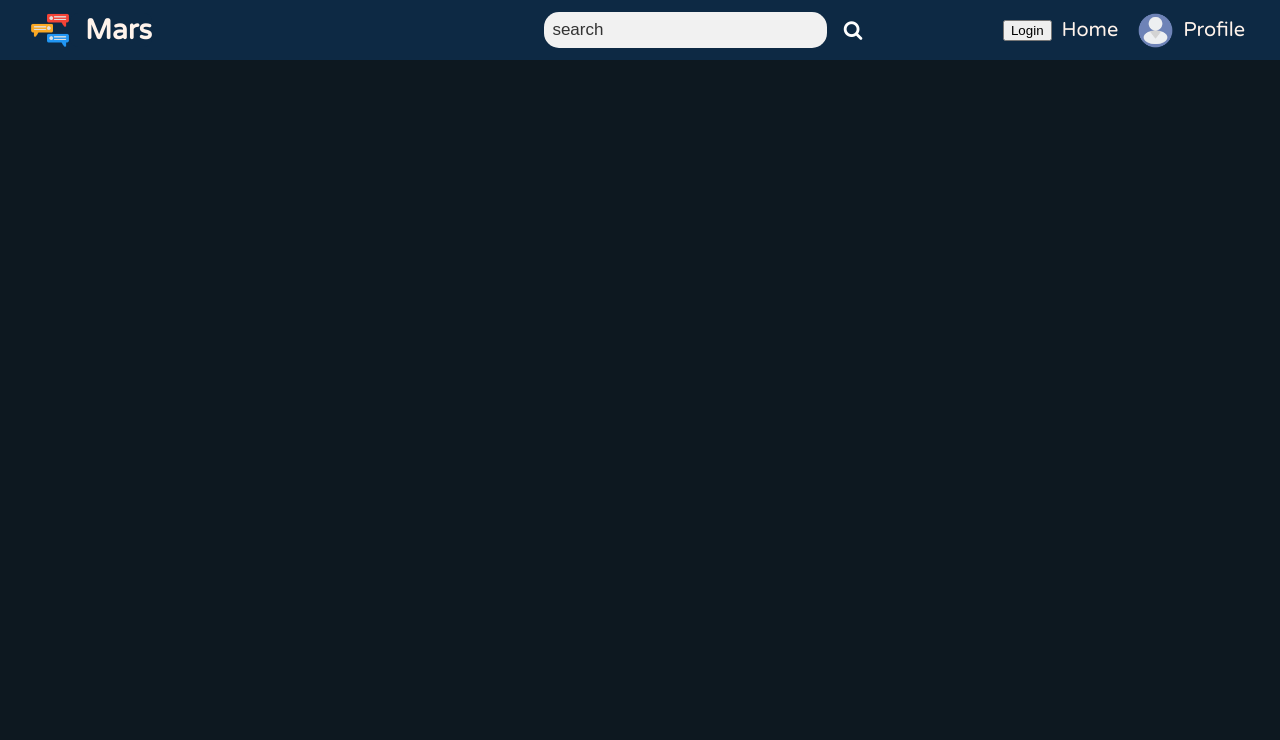
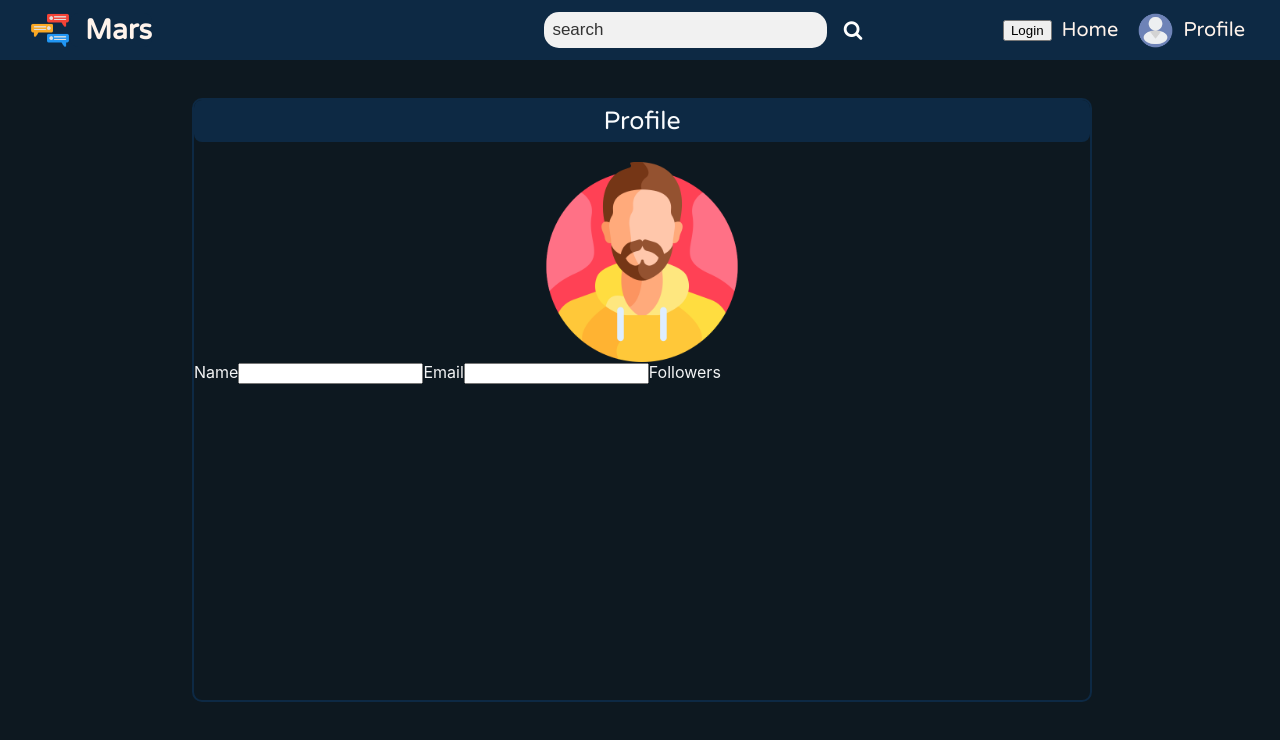
Before and after one commit to ajayanudeep/Mars-group-chat, a React (Create React App) app: page /profile in a window 1280 px wide. Shown: the top 740 px of the page. Built offline with nearby package versions, Linux system fonts and the light colour scheme; the HTML template or start-up script is replaced by a standard one.

Commit message:
profile added

```diff
--- a/src/App.css
+++ b/src/App.css
@@ -680,3 +680,23 @@ form.searchbar button {
   opacity: 0.5;
   margin-right: 20px;
 }
+.profile{
+  width: 70%;
+  margin-left: 15%;
+  margin-top: 3%;
+  height:600px;
+  color: #f3f4f5;
+  background-color:#0d1820;
+  border-radius: 10px;
+  border-width: 2px;
+  border-style: solid;
+  border-color: #0d2944;
+}
+.profile > .profilepic >img {
+  height: 200px;
+}
+.profile > .profilepic {
+  display: flex;
+  margin-top: 20px;
+  justify-content: center;
+}
--- a/src/App.js
+++ b/src/App.js
@@ -6,6 +6,7 @@ import Navbar from "./components/Navbar";
 import Chatroom from "./components/Chatroom";
 import Login from "./components/Login";
 import Roomcreation from "./components/Roomcreation";
+import Profile from "./components/Profile";
 function App() {
   return (
     <Router>
@@ -18,6 +19,7 @@ function App() {
           <Route path='/login' element={<Login />}></Route>
           <Route path='/chatroom/:roomname' element={<Chatroom />}></Route>
           <Route path='/createroom' element={<Roomcreation />}></Route>
+          <Route path='/profile' element={<Profile />}></Route>
         </Routes>
     </div>
     </Router>
--- a/src/components/Navbar.js
+++ b/src/components/Navbar.js
@@ -29,7 +29,7 @@ const Navbar = () => {
                 :
                 <>
                 <img src={user} className="user-icon"/>
-                <Link to="" className='login'>Profile</Link>
+                <Link to="/profile" className='login'>Profile</Link>
                 </>
             }
         </div>
--- a/src/components/Profile.js
+++ b/src/components/Profile.js
@@ -1,9 +1,22 @@
 import React from 'react'
+import man from '../assets/man.png'
 
 const Profile = () => {
   return (
-    <div>
-
+    <div className='profile'>
+        <div className='header'>
+            Profile
+        </div>
+        <div className='profilepic'>
+            <img src={man} />
+        </div>
+        <div>
+          <label>Name</label>
+          <input type="text"/>
+          <label>Email</label>
+          <input type="email" />
+          <label>Followers</label>
+        </div>
     </div>
   )
 }
```
